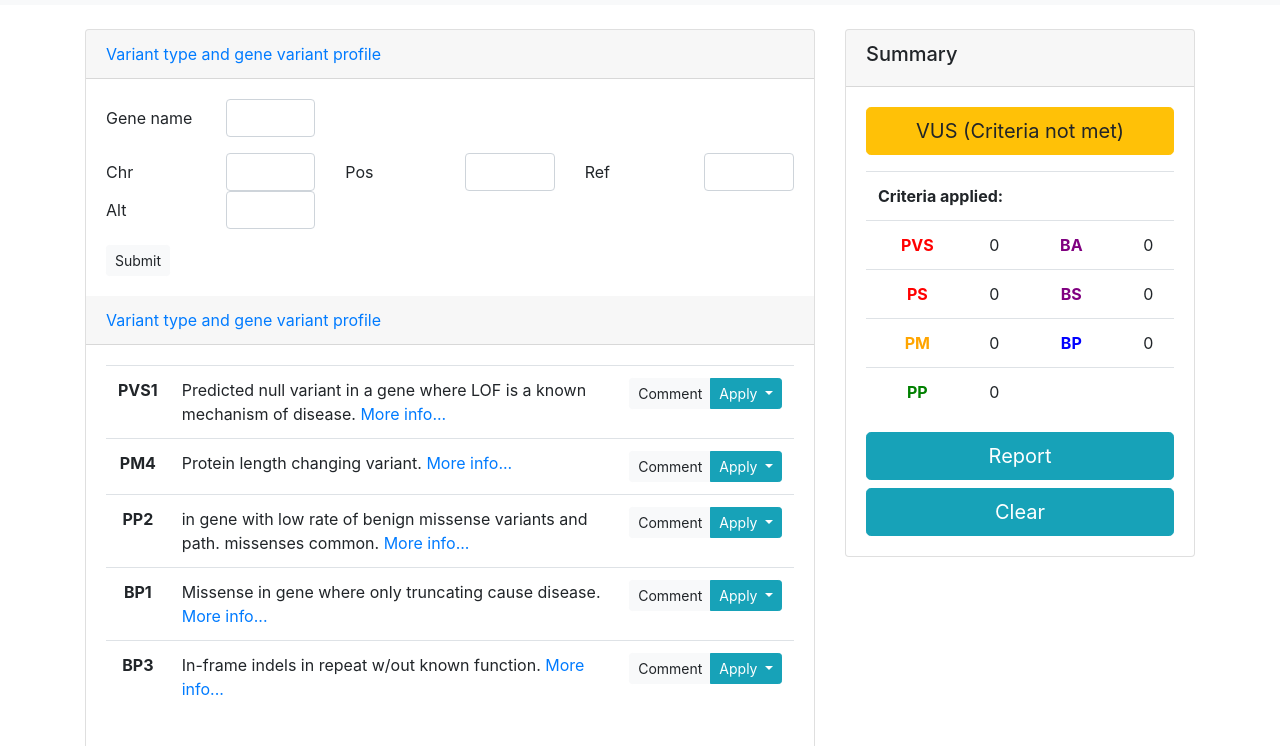
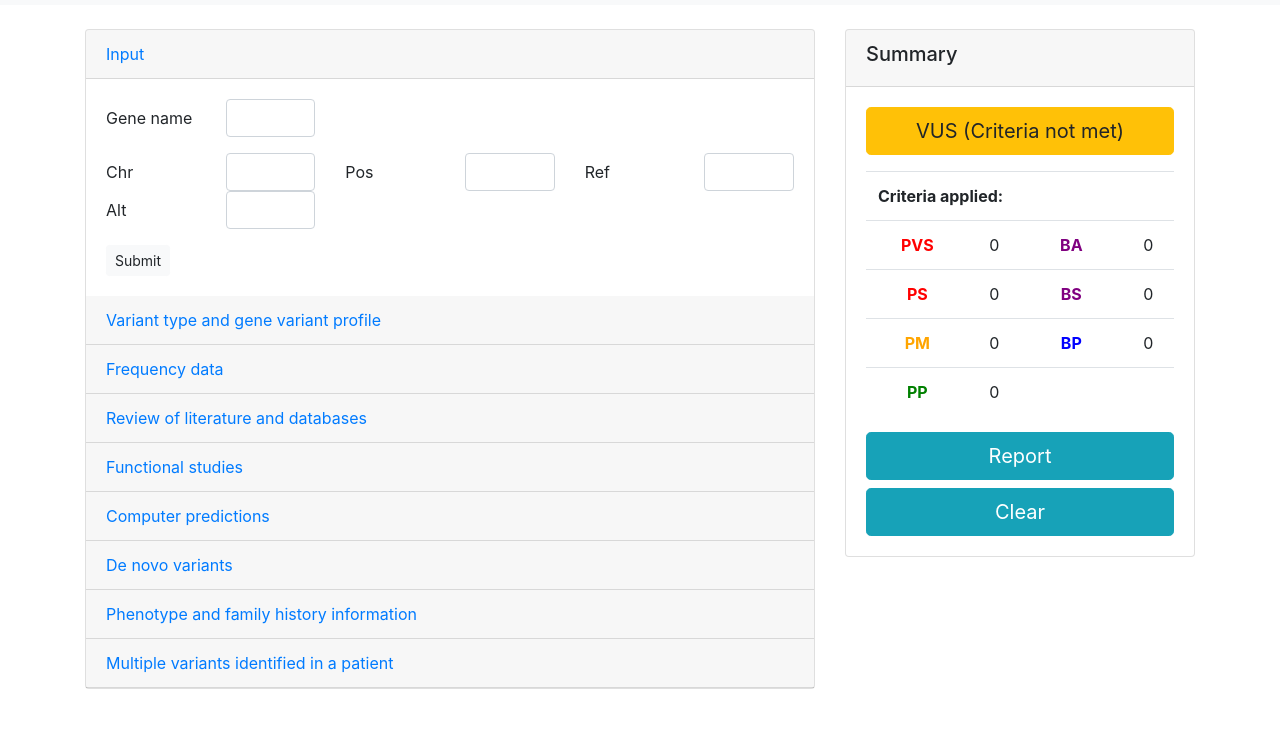
Before and after one commit to erikwaskiewicz/ACMG-webapp, a plain HTML site: page index.html in a window 1280 px wide. Shown: the part 53-799 px from the top of the page. Drawn offline with nearby package versions, Linux system fonts and the light colour scheme.

Commit message:
Update index.html

```diff
--- a/index.html
+++ b/index.html
@@ -38,9 +38,9 @@
                 <div class="card">
 
                     <!--GENE INFO INPUT-->
-					<div class="card-header">
+			<div class="card-header">
                         <a href="#" data-toggle="collapse" data-parent="#accordion" data-target="#gene_input">
-                          Variant type and gene variant profile
+                          Input
                         </a>
                     </div>
                     <div id="gene_input" class="collapse show" data-parent="#accordion" aria-expanded="true">
@@ -79,7 +79,7 @@
                           Variant type and gene variant profile
                         </a>
                     </div>
-                    <div id="section1" class="collapse show" data-parent="#accordion" aria-expanded="true">
+                    <div id="section1" class="collapse" data-parent="#accordion" aria-expanded="true">
                         <div class="card-body">
                             <table class="table table-condensed">
                                 <!-- PVS1 -->
```
